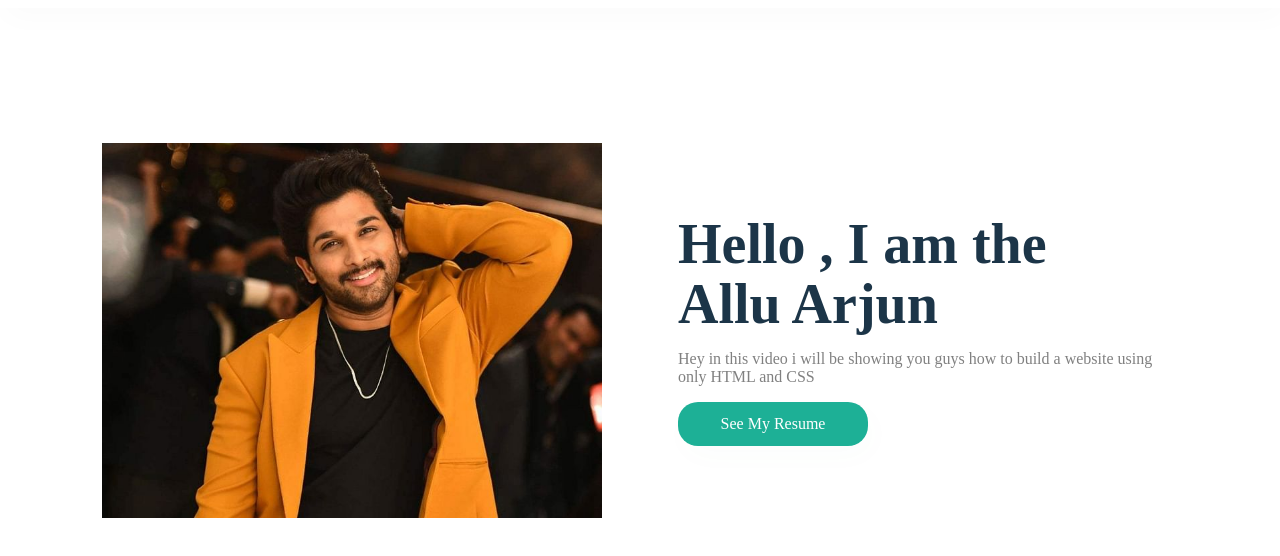
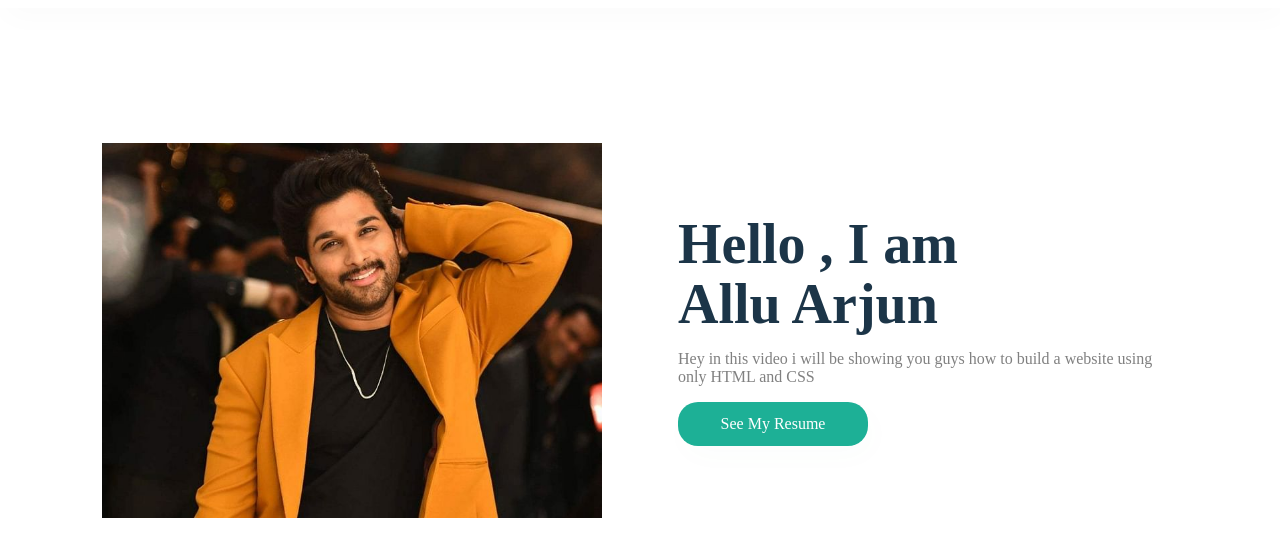
Before and after one commit to Pratyush2605/PratyushDas.git.io, a plain HTML site: page index.html in a window 1280 px wide. Shown: the part 70-626 px from the top of the page. Drawn offline with Linux system fonts and the light colour scheme.

Commit message:
Update index.html

```diff
--- a/index.html
+++ b/index.html
@@ -28,7 +28,7 @@
         <img src="Allu_Arjun.jpg" alt="Rock">
       </div>
       <div class="main-text">
-        <h1>Hello , I am the <br> Allu Arjun</h1>
+        <h1>Hello , I am <br> Allu Arjun</h1>
         <p> Hey in this video i will be showing you guys how to build a website using only HTML and CSS</p>
         <a href="#" class="resume-btn"> See My Resume</a>
         </div>
```
